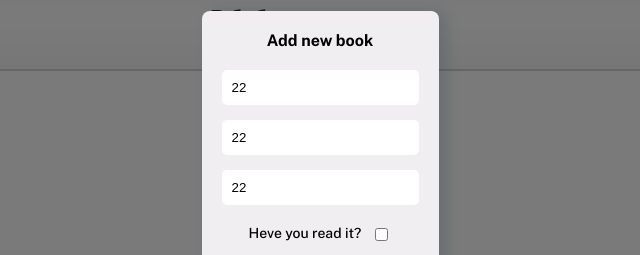
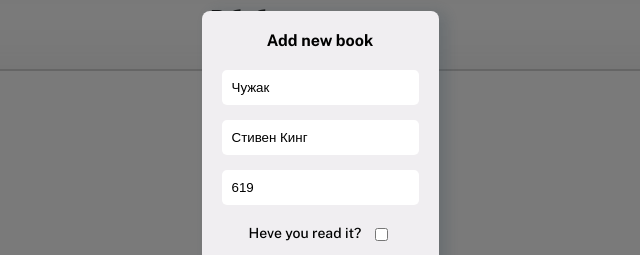
Before and after one commit to Save1i/Library__odin_project, a plain HTML site: page index.html in a window 1280 px wide. Both pictures are taken after a click on the button "+ Add book". Shown: the part 231-486 px from the top of the page, 320-960 px from the left. Drawn offline with nearby package versions, Linux system fonts and the light colour scheme; a web font is replaced by a local one.

Commit message:
add validation

```diff
--- a/index.html
+++ b/index.html
@@ -32,17 +32,19 @@
               type="text"
               placeholder="Title"
               required
-              value="22"
               name="title"
+              pattern="[A-Za-zА-Яа-яЁё\s]+"
+              value="Чужак"
             />
             <input
               class="modal__input"
               id="author"
               type="text"
+              pattern="[A-Za-zА-Яа-яЁё\s]+"
               placeholder="Author"
               required
-              value="22"
               name="author"
+              value="Стивен Кинг"
             />
             <input
               class="modal__input"
@@ -50,8 +52,8 @@
               type="number"
               placeholder="Pages"
               required
-              value="22"
               name="pages"
+              value="619"
             />
           </div>
           <div class="is-read">
```
